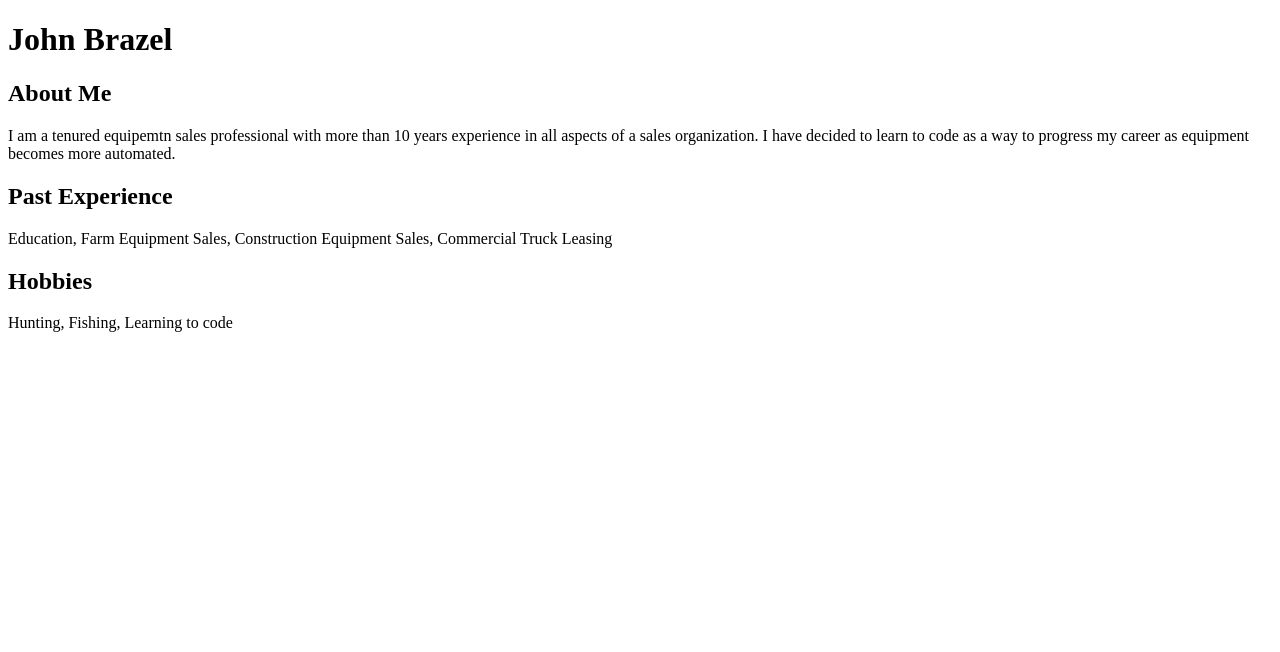
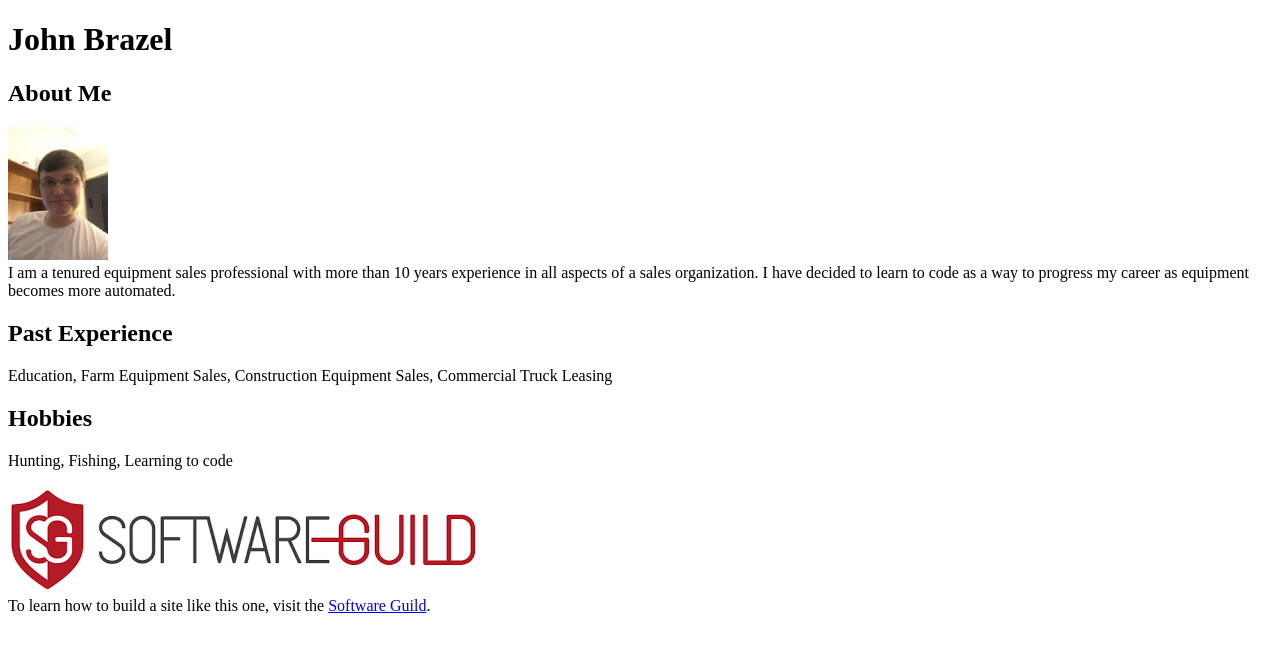
Before and after one commit to jbrazel83/Intro-to-Web-Dev.-HTML-Training, a plain HTML site: page Index.html in a window 1280 px wide. Drawn offline with Linux system fonts and the light colour scheme.

Commit message:
Images Added for HTML Training 5/23/17 10:28AM

```diff
--- a/Index.html
+++ b/Index.html
@@ -7,7 +7,8 @@
         <h1> John Brazel </h1>
         <h2> About Me</h2>
         <p>
-            I am a tenured equipemtn sales professional with more than 10 years experience
+            <img src="Images/Headshot 1.jpg" style="width: 100px;"/><br/>
+            I am a tenured equipment sales professional with more than 10 years experience
             in all aspects of a sales organization. I have decided to learn to code as a way
             to progress my career as equipment becomes more automated.
         </p>
@@ -19,5 +20,10 @@
         <p>
             Hunting, Fishing, Learning to code
         </p>
+        <footer>
+            <a href="http://www.thesoftwareguild.com"><img src="Images/SoftwareGuildLogo copy.png"/></a><br/>
+             To learn how to build a site like this one, visit the
+              <a href="http://www.thesoftwareguild.com">Software Guild</a>.
+        </footer>
     </body>
 </html>
```
Also changed, not shown: Images/Headshot 1.jpg (added), Images/SoftwareGuildLogo copy.png (added).
